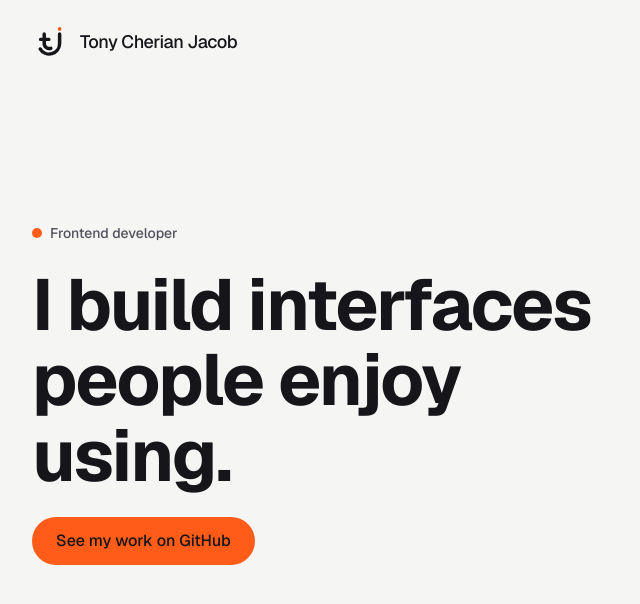
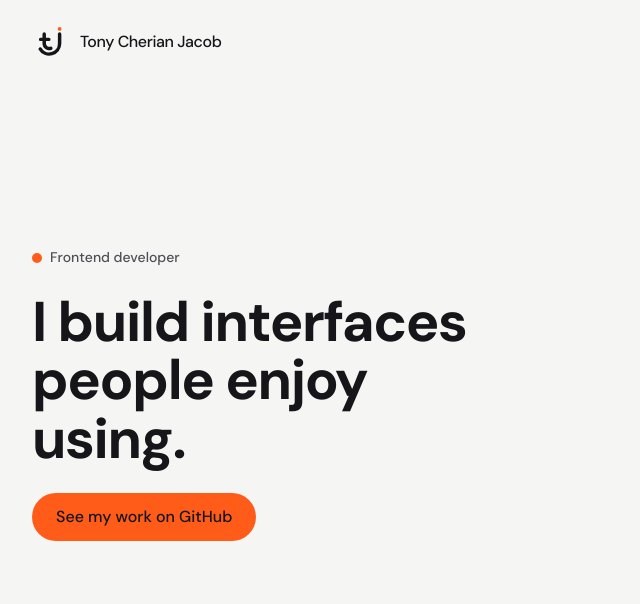
Before and after one commit to TonyCJ7/portfolio, a Next.js app: page / in a window 1280 px wide. Shown: the top 604 px of the page, without its empty margins (0-640 px from the left). Built offline with nearby package versions, Linux system fonts and the light colour scheme.

Commit message:
feat: add design tokens and type scale

```diff
--- a/src/app/globals.css
+++ b/src/app/globals.css
@@ -1,26 +1,250 @@
 @import "tailwindcss";
 
-:root {
-  --background: #ffffff;
-  --foreground: #171717;
+@custom-variant phone {
+  @media (max-width: 1023px) {
+    &:not([data-device="desktop"] *) {
+      @slot;
+    }
+  }
+  [data-device="phone"] & {
+    @slot;
+  }
+}
+
+@custom-variant hover {
+  @media (hover: hover) {
+    &:hover {
+      @slot;
+    }
+  }
+  [data-state="hover"] & {
+    @slot;
+  }
+}
+
+@custom-variant focus-visible {
+  &:focus-visible {
+    @slot;
+  }
+  [data-state="focus"] & {
+    @slot;
+  }
+}
+
+@custom-variant active {
+  &:active {
+    @slot;
+  }
+  [data-state="pressed"] & {
+    @slot;
+  }
+}
+
+@custom-variant focus-within {
+  &:focus-within {
+    @slot;
+  }
+  [data-state="focus"] & {
+    @slot;
+  }
+}
+
+@custom-variant motion-reduce {
+  @media (prefers-reduced-motion: reduce) {
+    @slot;
+  }
+  html[data-motion="reduced"] & {
+    @slot;
+  }
+}
+
+@custom-variant motion-safe {
+  @media (prefers-reduced-motion: no-preference) {
+    html:not([data-motion="reduced"]) & {
+      @slot;
+    }
+  }
+}
+
+:root,
+[data-scheme="dark"] {
+  --ground: #16161a;
+  --surface: #1d1d22;
+  --surface-hover: #232329;
+  --line: #2c2c33;
+  --fg: #f5f5f4;
+  --fg-2: #adadb2;
+  --fg-muted: #86868e;
+  --accent: #ff5c1a;
+  --accent-text: #ff8a5c;
+  --accent-soft: rgba(255, 92, 26, 0.12);
+  --spot: rgba(255, 92, 26, 0.08);
+  --lift-line: rgba(245, 245, 244, 0.08);
+  --lift-shadow: rgba(0, 0, 0, 0.25);
+  color-scheme: dark;
+}
+
+:root[data-theme="light"],
+[data-scheme="light"] {
+  --ground: #f5f5f4;
+  --surface: #ffffff;
+  --surface-hover: #ececea;
+  --line: #dcdcda;
+  --fg: #16161a;
+  --fg-2: #4f4f57;
+  --fg-muted: #6e6e76;
+  --accent: #ff5c1a;
+  --accent-text: #c93a08;
+  --accent-soft: rgba(255, 92, 26, 0.1);
+  --spot: rgba(201, 58, 8, 0.06);
+  --lift-line: #dcdcda;
+  --lift-shadow: rgba(22, 22, 26, 0.1);
+  color-scheme: light;
+}
+
+@media (prefers-color-scheme: light) {
+  :root:not([data-theme]) {
+    --ground: #f5f5f4;
+    --surface: #ffffff;
+    --surface-hover: #ececea;
+    --line: #dcdcda;
+    --fg: #16161a;
+    --fg-2: #4f4f57;
+    --fg-muted: #6e6e76;
+    --accent: #ff5c1a;
+    --accent-text: #c93a08;
+    --accent-soft: rgba(255, 92, 26, 0.1);
+    --spot: rgba(201, 58, 8, 0.06);
+    --lift-line: #dcdcda;
+    --lift-shadow: rgba(22, 22, 26, 0.1);
+    color-scheme: light;
+  }
 }
 
 @theme inline {
-  --color-background: var(--background);
-  --color-foreground: var(--foreground);
-  --font-sans: var(--font-geist-sans);
-  --font-mono: var(--font-geist-mono);
-}
+  --color-ground: var(--ground);
+  --color-surface: var(--surface);
+  --color-surface-hover: var(--surface-hover);
+  --color-line: var(--line);
+  --color-fg: var(--fg);
+  --color-fg-2: var(--fg-2);
+  --color-fg-muted: var(--fg-muted);
+  --color-accent: var(--accent);
+  --color-accent-text: var(--accent-text);
+  --color-accent-soft: var(--accent-soft);
+  --color-ink: #16161a;
 
-@media (prefers-color-scheme: dark) {
-  :root {
-    --background: #0a0a0a;
-    --foreground: #ededed;
+  --font-sans: var(--font-dm-sans), system-ui, sans-serif;
+  --font-mono: var(--font-geist-mono), ui-monospace, monospace;
+
+  --radius-sm: 6px;
+  --radius-md: 12px;
+
+  --container-page: 1200px;
+  --container-measure: 36rem;
+  --container-lede: 26rem;
+
+  --ease-standard: cubic-bezier(0.4, 0, 0.2, 1);
+  --ease-out-tj: cubic-bezier(0.17, 0, 0.21, 1.01);
+
+  --shadow-lift: inset 0 1px 0 0 var(--lift-line), 0 10px 15px -3px var(--lift-shadow);
+
+  --text-display: clamp(2.5rem, 5vw, 3.5rem);
+  --text-display--line-height: 1.05;
+  --text-display--letter-spacing: -0.025em;
+  --text-display--font-weight: 700;
+
+  --text-tagline: 1.25rem;
+  --text-tagline--line-height: 1.4;
+  --text-tagline--letter-spacing: -0.01em;
+  --text-tagline--font-weight: 500;
+
+  --text-stat: 2.25rem;
+  --text-stat--line-height: 1.1;
+  --text-stat--letter-spacing: -0.02em;
+  --text-stat--font-weight: 700;
+
+  --text-headline: 1.5rem;
+  --text-headline--line-height: 1.3;
+  --text-headline--letter-spacing: -0.015em;
+  --text-headline--font-weight: 600;
+
+  --text-headline-phone: 1.375rem;
+  --text-headline-phone--line-height: 1.3;
+  --text-headline-phone--letter-spacing: -0.015em;
+  --text-headline-phone--font-weight: 600;
+
+  --text-title: 1rem;
+  --text-title--line-height: 1.4;
+  --text-title--letter-spacing: normal;
+  --text-title--font-weight: 500;
+
+  --text-body: 1rem;
+  --text-body--line-height: 1.625;
+  --text-body--letter-spacing: normal;
+  --text-body--font-weight: 400;
+
+  --text-small: 0.875rem;
+  --text-small--line-height: 1.55;
+  --text-small--letter-spacing: normal;
+  --text-small--font-weight: 400;
+
+  --text-label: 0.75rem;
+  --text-label--line-height: 1.35;
+  --text-label--letter-spacing: 0.06em;
+  --text-label--font-weight: 600;
+
+  --text-label-sm: 0.6875rem;
+  --text-label-sm--line-height: 1.35;
+  --text-label-sm--letter-spacing: 0.06em;
+  --text-label-sm--font-weight: 600;
+
+  --animate-wiggle: wiggle 833ms var(--ease-out-tj) 1;
+  --animate-enter: enter 300ms var(--ease-out-tj) both;
+
+  @keyframes wiggle {
+    0%,
+    100% {
+      rotate: 0deg;
+    }
+    40% {
+      rotate: -6deg;
+    }
+  }
+
+  @keyframes enter {
+    from {
+      opacity: 0;
+      translate: 0 8px;
+    }
   }
 }
 
+:root {
+  --gutter: clamp(24px, 6vw, 48px);
+}
+
+html {
+  background: var(--ground);
+  color: var(--fg);
+  scroll-behavior: smooth;
+}
+
+@media (prefers-reduced-motion: reduce) {
+  html {
+    scroll-behavior: auto;
+  }
+}
+
+html[data-motion="reduced"] {
+  scroll-behavior: auto;
+}
+
 body {
-  background: var(--background);
-  color: var(--foreground);
-  font-family: var(--font-sans), system-ui, sans-serif;
+  font-family: var(--font-sans);
+  -webkit-font-smoothing: antialiased;
 }
+
+::selection {
+  background: var(--accent-soft);
+}
--- a/src/app/layout.tsx
+++ b/src/app/layout.tsx
@@ -1,9 +1,9 @@
 import type { Metadata, Viewport } from "next";
-import { Geist, Geist_Mono } from "next/font/google";
+import { DM_Sans, Geist_Mono } from "next/font/google";
 import "./globals.css";
 
-const geistSans = Geist({
-  variable: "--font-geist-sans",
+const dmSans = DM_Sans({
+  variable: "--font-dm-sans",
   subsets: ["latin"],
 });
 
@@ -25,9 +25,10 @@ export default function RootLayout({ children }: LayoutProps<"/">) {
   return (
     <html
       lang="en"
-      className={`${geistSans.variable} ${geistMono.variable} h-full antialiased`}
+      className={`${dmSans.variable} ${geistMono.variable}`}
+      suppressHydrationWarning
     >
-      <body className="min-h-full flex flex-col">{children}</body>
+      <body className="min-h-dvh">{children}</body>
     </html>
   );
 }
--- a/src/app/page.tsx
+++ b/src/app/page.tsx
@@ -2,24 +2,22 @@ import Logo from "@/components/Logo/Logo";
 
 export default function Home() {
   return (
-    <div className="flex flex-1 flex-col bg-[#F5F5F4] font-sans text-[#16161A] dark:bg-[#16161A] dark:text-[#F5F5F4]">
+    <div className="flex min-h-dvh flex-col font-sans">
       <header className="flex items-center gap-3 px-8 py-6">
         <Logo size={36} />
-        <span className="text-lg font-medium tracking-tight">
-          Tony Cherian Jacob
-        </span>
+        <span className="text-title tracking-tight">Tony Cherian Jacob</span>
       </header>
       <main className="flex flex-1 flex-col items-start justify-center gap-6 px-8 pb-24">
-        <p className="flex items-center gap-2 text-sm font-medium text-zinc-600 dark:text-zinc-400">
-          <span className="inline-block size-2.5 rounded-full bg-[#FF5C1A]" />
+        <p className="flex items-center gap-2 text-small font-medium text-fg-2">
+          <span className="inline-block size-2.5 rounded-full bg-accent" />
           Frontend developer
         </p>
-        <h1 className="max-w-[12ch] text-5xl font-bold leading-[1.05] tracking-tight sm:text-7xl">
+        <h1 className="max-w-[12ch] text-display">
           I build interfaces people enjoy using.
         </h1>
         <a
           href="https://github.com/TonyCJ7"
-          className="inline-flex min-h-12 items-center rounded-full bg-[#FF5C1A] px-6 font-medium text-[#16161A] transition-colors hover:bg-[#e6500f]"
+          className="inline-flex min-h-12 items-center rounded-full bg-accent px-6 font-medium text-ink transition-colors hover:bg-accent-text"
         >
           See my work on GitHub
         </a>
```
Also changed, not shown: 2 other files (tests, documents, lock files or other folders).
